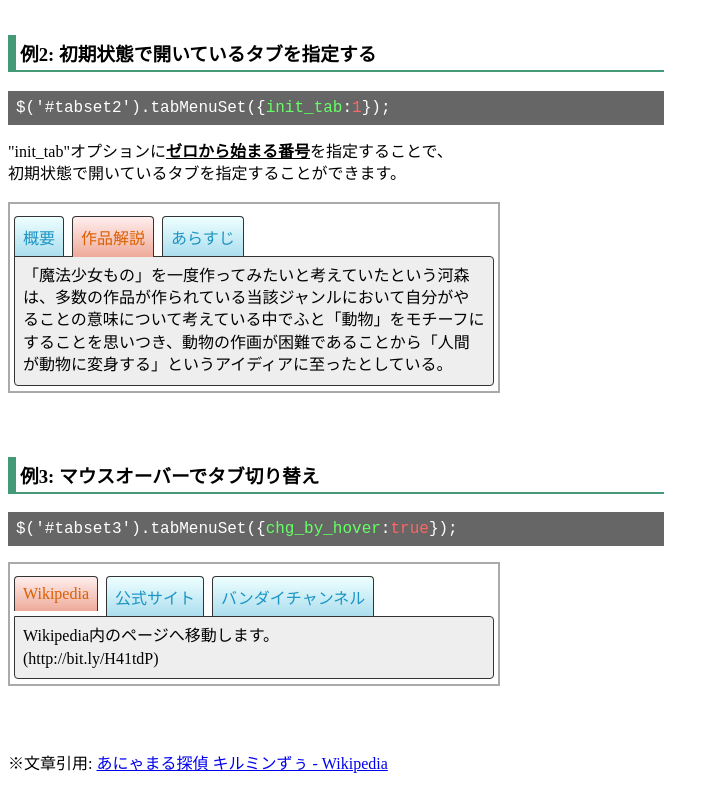
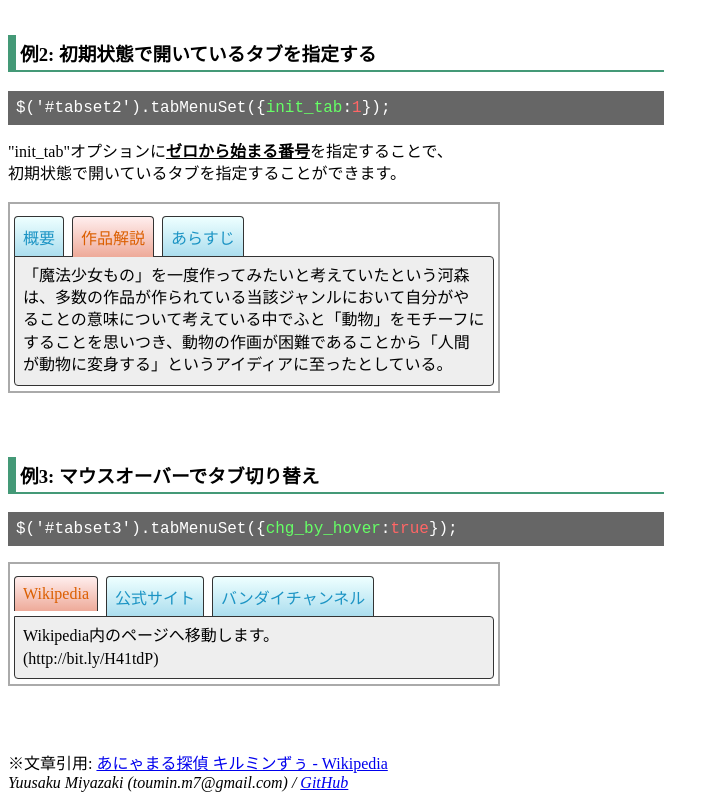
Before and after one commit to sutara79/jquery.tab-menu-set, a plain HTML site: page index.html in a window 1280 px wide. Shown: the part 503-1303 px from the top of the page, without its empty margins (0-719 px from the left). Drawn offline with nearby package versions, Linux system fonts and the light colour scheme.

Commit message:
v1.1 2013-12-12

```diff
--- a/index.html
+++ b/index.html
@@ -127,6 +127,7 @@
 		<footer>
 			※文章引用: <a href="http://bit.ly/H41tdP" target="_blank">あにゃまる探偵 キルミンずぅ - Wikipedia</a>
 			<address>
+				Yuusaku Miyazaki (toumin.m7@gmail.com) / <a href="https://github.com/SutaraLumpur/jquery.tabMenuSet.js">GitHub</a>
 			</address>
 		</footer>
 
```
Also changed, not shown: 1 other file.
